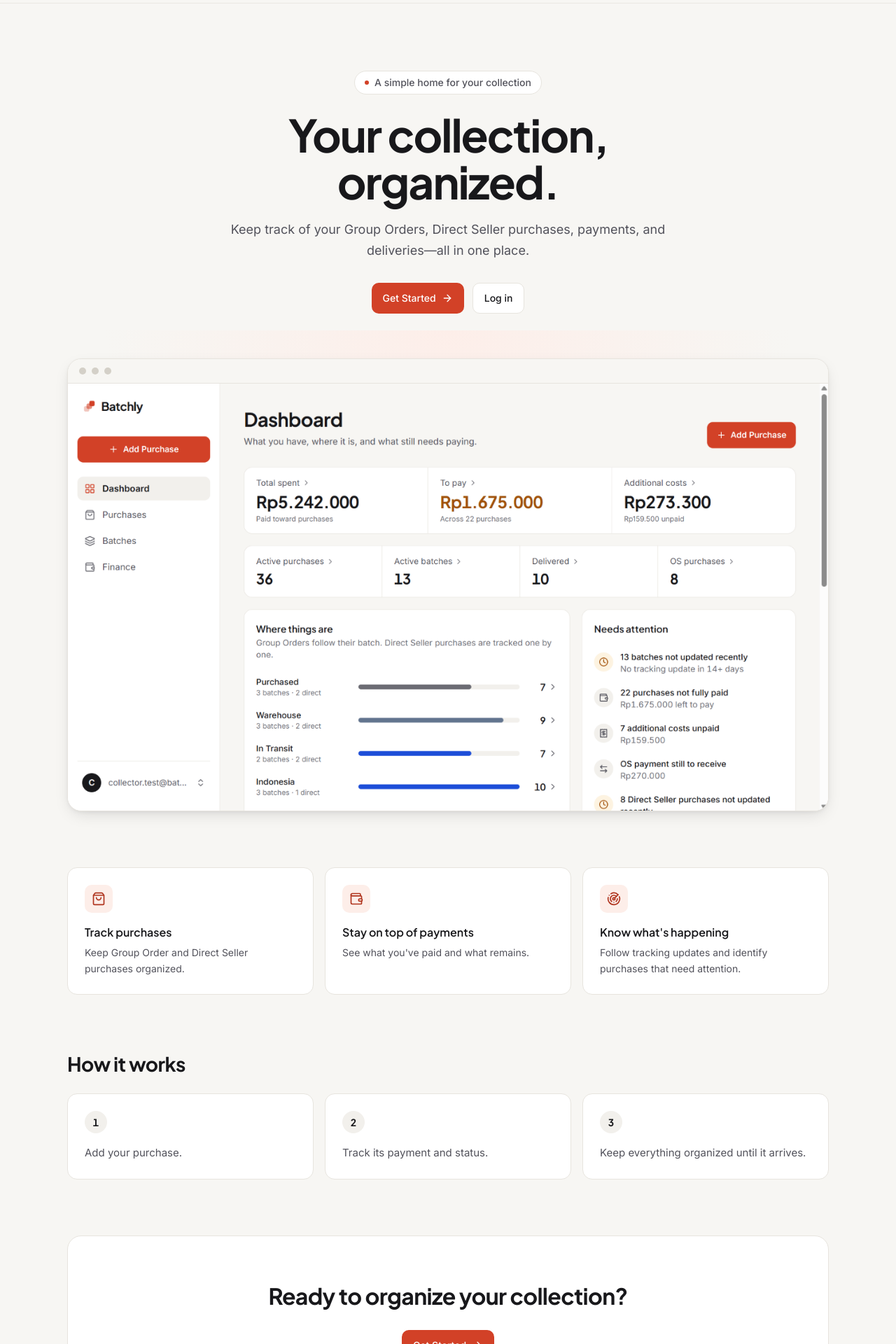
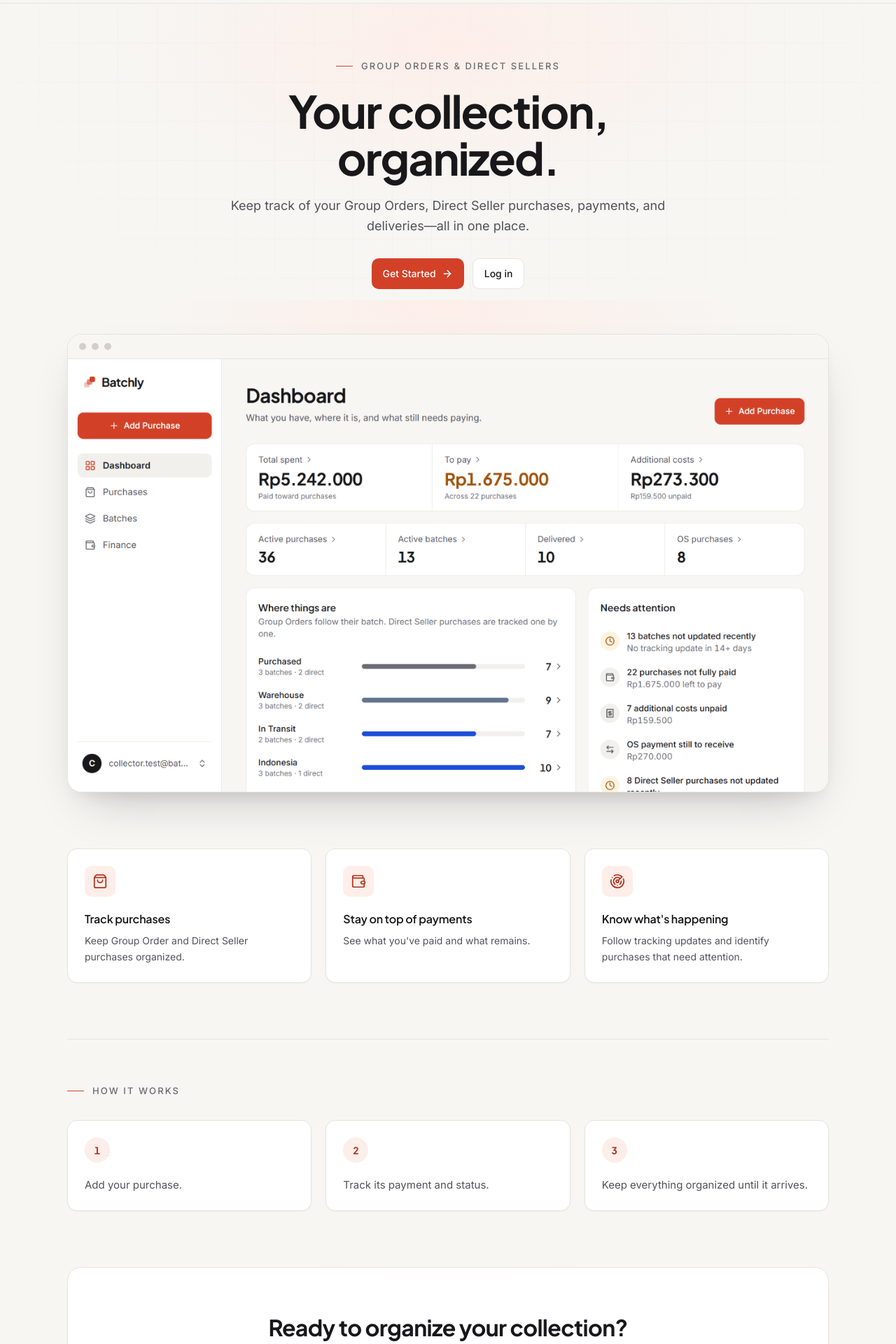
Before and after one commit to aetheramizu/batchly, a Next.js app: page / in a window 1280 px wide. Shown: the part 60-1980 px from the top of the page at 70% size. Built offline with nearby package versions, Linux system fonts and the light colour scheme; no server answers.

Commit message:
fix: refine public landing page visuals

```diff
--- a/src/app/globals.css
+++ b/src/app/globals.css
@@ -45,6 +45,8 @@
 
   --shadow-float: 0 8px 24px -8px rgb(24 24 27 / 0.18), 0 2px 6px -2px rgb(24 24 27 / 0.08);
   --shadow-modal: 0 24px 64px -16px rgb(24 24 27 / 0.32);
+  --shadow-preview:
+    0 32px 64px -28px rgb(24 24 27 / 0.26), 0 12px 26px -14px rgb(24 24 27 / 0.12);
 }
 
 @layer base {
--- /dev/null
+++ b/src/features/landing/hero-backdrop.tsx
@@ -0,0 +1,49 @@
+/**
+ * Ambient backdrop for the public hero.
+ *
+ * Purely decorative: a faint grid that fades out toward the edges, a soft
+ * coral glow behind the headline, and a bottom fade into the page canvas so
+ * the preview reads as part of one continuous surface. All layers are
+ * `aria-hidden` and never intercept pointer events.
+ */
+export function HeroBackdrop() {
+  return (
+    <div
+      aria-hidden="true"
+      className="pointer-events-none absolute inset-0 -z-10 overflow-hidden"
+    >
+      {/* Faint structural grid, masked so it dissolves before the edges. */}
+      <div
+        className="absolute inset-0"
+        style={{
+          backgroundImage:
+            "linear-gradient(to right, var(--color-line) 1px, transparent 1px), linear-gradient(to bottom, var(--color-line) 1px, transparent 1px)",
+          backgroundSize: "56px 56px",
+          maskImage:
+            "radial-gradient(80% 60% at 50% 0%, #000 0%, transparent 78%)",
+          WebkitMaskImage:
+            "radial-gradient(80% 60% at 50% 0%, #000 0%, transparent 78%)",
+          opacity: 0.6,
+        }}
+      />
+
+      {/* Restrained coral ambient light behind the headline. */}
+      <div
+        className="absolute inset-x-0 -top-24 h-[520px]"
+        style={{
+          backgroundImage:
+            "radial-gradient(52% 60% at 50% 30%, var(--color-accent-soft), transparent 72%)",
+        }}
+      />
+
+      {/* Bottom fade into the canvas for a calm transition to the preview. */}
+      <div
+        className="absolute inset-x-0 bottom-0 h-40"
+        style={{
+          backgroundImage:
+            "linear-gradient(to bottom, transparent, var(--color-canvas))",
+        }}
+      />
+    </div>
+  );
+}
--- a/src/features/landing/landing-cta.tsx
+++ b/src/features/landing/landing-cta.tsx
@@ -7,8 +7,17 @@ export function LandingCta() {
   return (
     <section className="pb-20 sm:pb-28">
       <Container>
-        <div className="flex flex-col items-center rounded-[var(--radius-sheet)] border border-line bg-surface px-6 py-12 text-center sm:px-10 sm:py-16">
-          <h2 className="max-w-xl font-display text-2xl font-bold tracking-[-0.02em] text-balance text-ink sm:text-[32px]">
+        <div className="relative isolate overflow-hidden rounded-[var(--radius-sheet)] border border-line bg-surface px-6 py-14 text-center sm:px-10 sm:py-16">
+          <div
+            aria-hidden="true"
+            className="pointer-events-none absolute inset-x-0 -top-24 -z-10 h-64"
+            style={{
+              backgroundImage:
+                "radial-gradient(50% 60% at 50% 0%, var(--color-accent-soft), transparent 72%)",
+            }}
+          />
+
+          <h2 className="mx-auto max-w-xl font-display text-2xl font-bold tracking-[-0.02em] text-balance text-ink sm:text-[32px]">
             Ready to organize your collection?
           </h2>
           <ButtonLink href="/signup" size="md" className="mt-7">
--- a/src/features/landing/landing-features.tsx
+++ b/src/features/landing/landing-features.tsx
@@ -24,19 +24,19 @@ export function LandingFeatures() {
   return (
     <section className="pb-16 sm:pb-20">
       <Container>
-        <ul className="grid gap-4 sm:grid-cols-3">
+        <ul className="grid gap-4 sm:grid-cols-3 sm:gap-5">
           {FEATURES.map(({ icon: Icon, title, description }) => (
             <li
               key={title}
-              className="rounded-[var(--radius-card)] border border-line bg-surface p-5 sm:p-6"
+              className="flex flex-col rounded-[var(--radius-card)] border border-line bg-surface p-6 shadow-[0_1px_2px_rgb(24_24_27_/_0.04)] transition-shadow duration-200 hover:shadow-[var(--shadow-float)]"
             >
-              <span className="grid size-10 place-items-center rounded-[var(--radius-control)] bg-accent-soft text-accent-ink">
-                <Icon className="size-5" aria-hidden="true" />
+              <span className="grid size-11 place-items-center rounded-[var(--radius-control)] bg-accent-soft text-accent-ink">
+                <Icon className="size-[22px]" strokeWidth={1.9} aria-hidden="true" />
               </span>
-              <h3 className="mt-4 font-display text-base font-semibold text-ink">
+              <h3 className="mt-5 font-display text-base font-semibold tracking-[-0.01em] text-ink">
                 {title}
               </h3>
-              <p className="mt-1.5 text-sm leading-relaxed text-ink-2">{description}</p>
+              <p className="mt-2 text-sm leading-relaxed text-ink-2">{description}</p>
             </li>
           ))}
         </ul>
--- a/src/features/landing/landing-hero.tsx
+++ b/src/features/landing/landing-hero.tsx
@@ -1,28 +1,25 @@
 import { ArrowRight } from "lucide-react";
 import { ButtonLink } from "@/components/ui/button";
 import { Container } from "./container";
+import { HeroBackdrop } from "./hero-backdrop";
 import { ProductPreview } from "./product-preview";
 
-/** Public hero: headline, description, primary actions, product preview. */
+/** Public hero: editorial overline, headline, actions, product preview. */
 export function LandingHero() {
   return (
-    <section className="relative overflow-hidden pt-16 pb-16 sm:pt-24 sm:pb-20">
-      <div
-        aria-hidden="true"
-        className="pointer-events-none absolute inset-0 -z-10"
-        style={{
-          backgroundImage:
-            "radial-gradient(70% 60% at 50% -10%, var(--color-accent-soft), transparent 70%)",
-        }}
-      />
+    <section className="relative isolate overflow-hidden pt-14 pb-16 sm:pt-20 sm:pb-20">
+      <HeroBackdrop />
 
       <Container className="flex flex-col items-center text-center">
-        <span className="inline-flex items-center gap-2 rounded-full border border-line bg-surface px-3.5 py-1.5 text-sm font-medium text-ink-2">
-          <span className="size-1.5 rounded-full bg-accent" aria-hidden="true" />
-          A simple home for your collection
-        </span>
+        <p className="flex items-center gap-3 text-[13px] font-medium tracking-[0.16em] text-ink-3 uppercase">
+          <span
+            className="h-px w-6 bg-accent"
+            aria-hidden="true"
+          />
+          Group orders &amp; direct sellers
+        </p>
 
-        <h1 className="mt-6 max-w-3xl font-display text-[36px] leading-[1.05] font-bold tracking-[-0.03em] text-balance text-ink sm:text-[56px] lg:text-[64px]">
+        <h1 className="mt-5 max-w-3xl font-display text-[36px] leading-[1.05] font-bold tracking-[-0.03em] text-balance text-ink sm:text-[56px] lg:text-[64px]">
           Your collection, organized.
         </h1>
 
--- a/src/features/landing/landing-how-it-works.tsx
+++ b/src/features/landing/landing-how-it-works.tsx
@@ -11,22 +11,26 @@ export function LandingHowItWorks() {
   return (
     <section className="pb-16 sm:pb-20">
       <Container>
-        <h2 className="font-display text-2xl font-bold tracking-[-0.02em] text-ink sm:text-[28px]">
+        <div className="border-t border-line pt-12 sm:pt-16">
+          <p className="flex items-center gap-3 text-[13px] font-medium tracking-[0.16em] text-ink-3 uppercase">
+            <span className="h-px w-6 bg-accent" aria-hidden="true" />
             How it works
-        </h2>
-        <ol className="mt-6 grid gap-4 sm:grid-cols-3">
+          </p>
+
+          <ol className="mt-8 grid gap-4 sm:grid-cols-3 sm:gap-5">
             {STEPS.map((step, index) => (
               <li
                 key={step}
-              className="rounded-[var(--radius-card)] border border-line bg-surface p-5 sm:p-6"
+                className="flex flex-col rounded-[var(--radius-card)] border border-line bg-surface p-6 shadow-[0_1px_2px_rgb(24_24_27_/_0.04)]"
               >
-              <span className="tabular grid size-8 place-items-center rounded-full bg-surface-2 font-display text-sm font-bold text-ink">
+                <span className="tabular grid size-9 place-items-center rounded-full bg-accent-soft font-display text-sm font-bold text-accent-ink">
                   {index + 1}
                 </span>
-              <p className="mt-4 text-[15px] leading-relaxed text-ink-2">{step}</p>
+                <p className="mt-5 text-[15px] leading-relaxed text-ink-2">{step}</p>
               </li>
             ))}
           </ol>
+        </div>
       </Container>
     </section>
   );
--- a/src/features/landing/product-preview.tsx
+++ b/src/features/landing/product-preview.tsx
@@ -12,24 +12,24 @@ export function ProductPreview({ className }: { className?: string }) {
     <div className={cn("relative isolate", className)}>
       <div
         aria-hidden="true"
-        className="pointer-events-none absolute inset-x-0 -top-10 bottom-0 -z-10"
+        className="pointer-events-none absolute inset-x-6 -top-12 bottom-2 -z-10 rounded-[var(--radius-sheet)]"
         style={{
           backgroundImage:
-            "radial-gradient(60% 55% at 50% 0%, var(--color-accent-soft), transparent 75%)",
+            "radial-gradient(58% 60% at 50% 0%, var(--color-accent-soft), transparent 72%)",
         }}
       />
 
-      <div className="overflow-hidden rounded-[var(--radius-sheet)] border border-line bg-surface shadow-[var(--shadow-float)]">
+      <div className="overflow-hidden rounded-[var(--radius-sheet)] border border-line bg-surface shadow-[var(--shadow-preview)]">
         <div className="flex items-center gap-2 border-b border-line bg-surface-2/60 px-4 py-3">
-          <span className="size-2.5 rounded-full bg-line-strong" />
-          <span className="size-2.5 rounded-full bg-line-strong" />
-          <span className="size-2.5 rounded-full bg-line-strong" />
+          <span className="size-2.5 rounded-full bg-line-strong" aria-hidden="true" />
+          <span className="size-2.5 rounded-full bg-line-strong" aria-hidden="true" />
+          <span className="size-2.5 rounded-full bg-line-strong" aria-hidden="true" />
         </div>
 
         <Image
           src="/batchly-dashboard.png"
           alt="The Batchly dashboard showing spending totals, where purchases are, and which ones need attention."
-          width={1279}
+          width={1264}
           height={719}
           priority
           sizes="(min-width: 1024px) 1088px, (min-width: 640px) calc(100vw - 48px), calc(100vw - 32px)"
```
Also changed, not shown: public/batchly-dashboard.png. Lines whose indentation alone changed are shown as unchanged.
